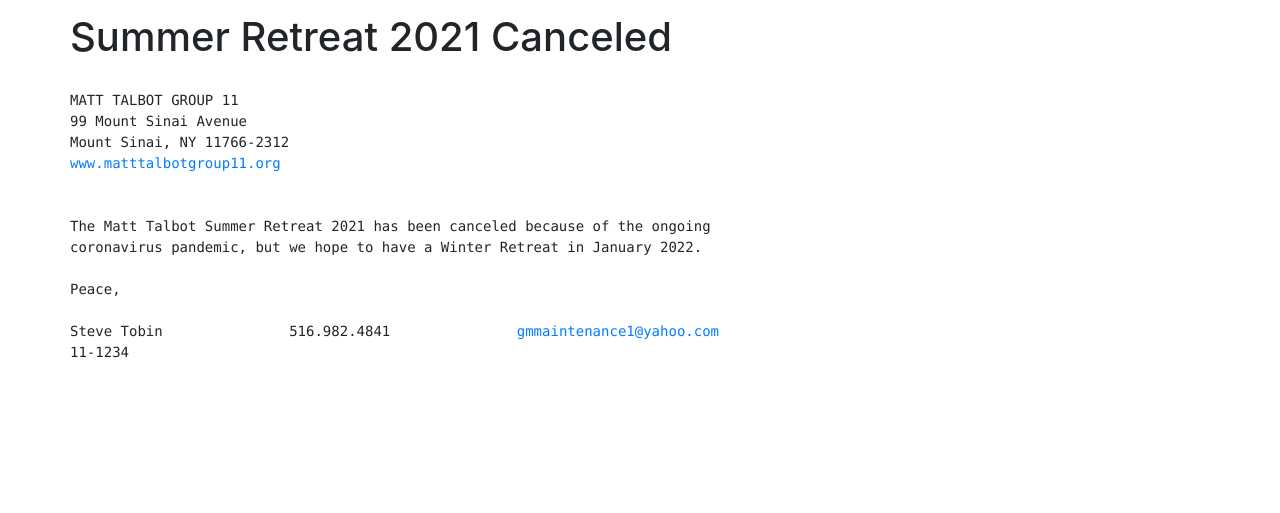
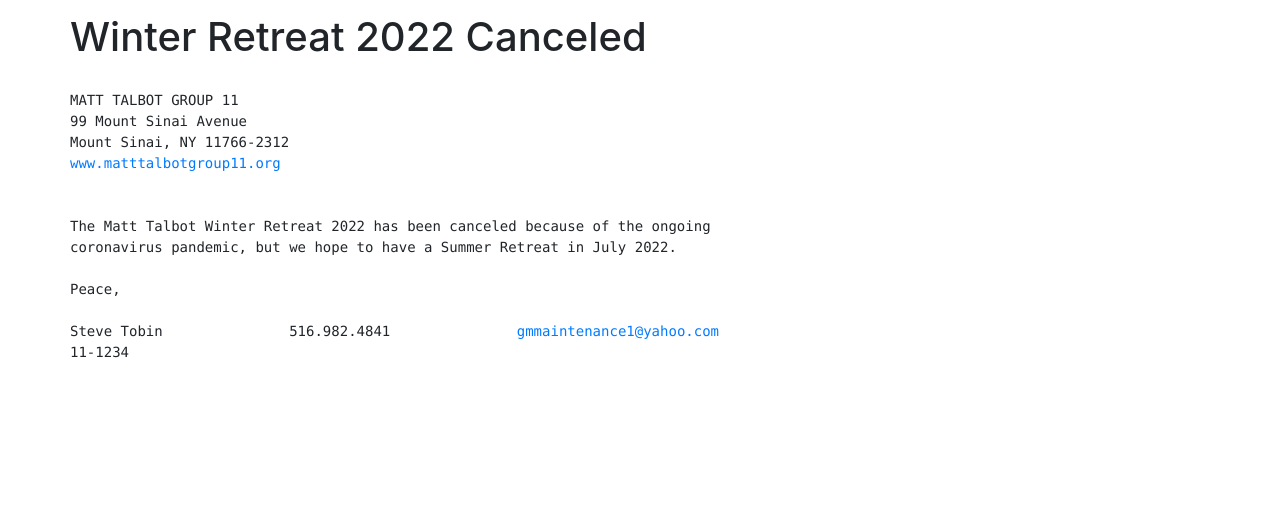
Before and after one commit to matttalbotgroup11/matttalbotgroup.github.io, a plain HTML site: page index.html in a window 1280 px wide. Shown: the part 900-1413 px from the top of the page. Drawn offline with nearby package versions, Linux system fonts and the light colour scheme.

Commit message:
update dates

```diff
--- a/index.html
+++ b/index.html
@@ -16,7 +16,7 @@
         </pre>
       </div>
       <div class="row">
-        <h1>Summer Retreat 2021 Canceled</h1>
+        <h1>Winter Retreat 2022 Canceled</h1>
       </div>
       <div class="row">
 <pre>
@@ -27,8 +27,8 @@ Mount Sinai, NY 11766-2312
 <a href="https://www.matttalbotgroup11.org">www.matttalbotgroup11.org</a>
 
 
-The Matt Talbot Summer Retreat 2021 has been canceled because of the ongoing
-coronavirus pandemic, but we hope to have a Winter Retreat in January 2022.
+The Matt Talbot Winter Retreat 2022 has been canceled because of the ongoing
+coronavirus pandemic, but we hope to have a Summer Retreat in July 2022.
 
 Peace,
 
```
